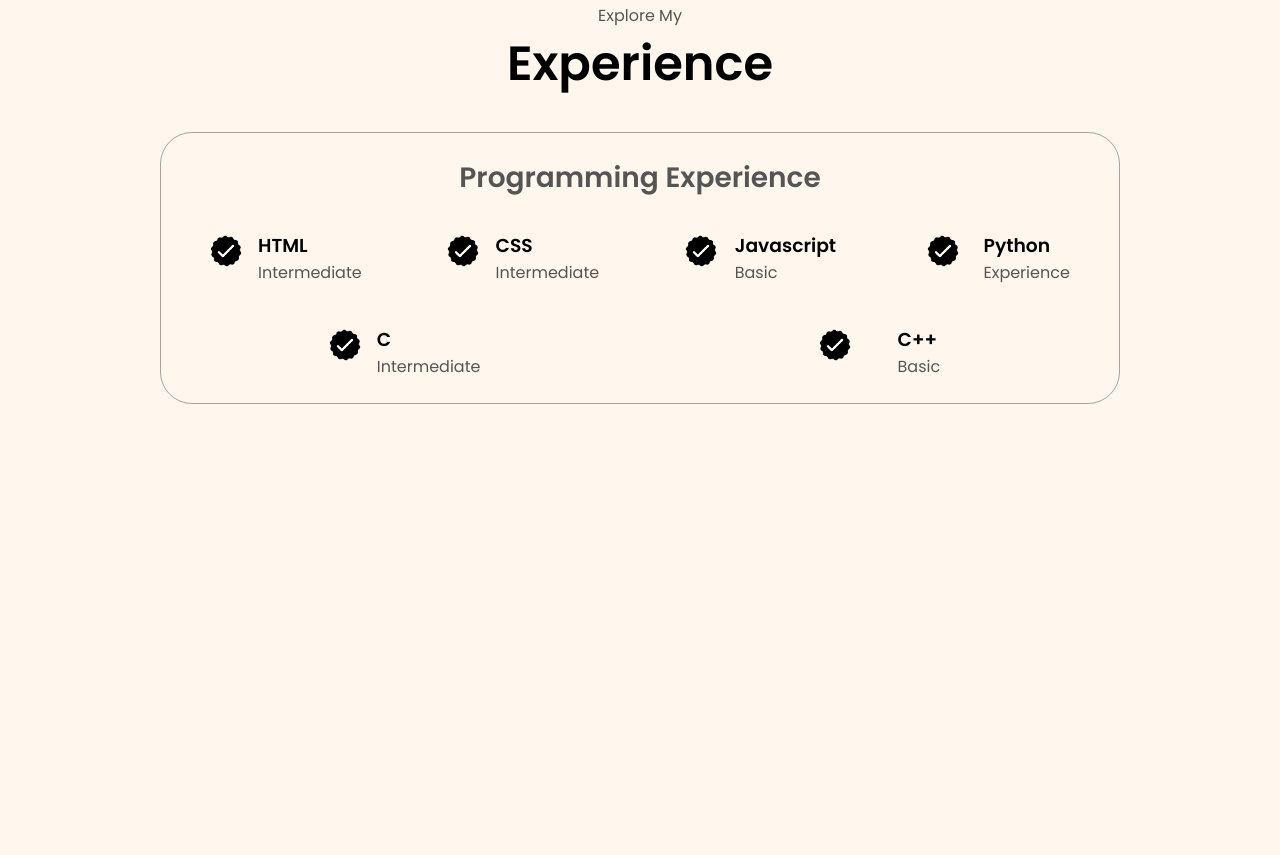
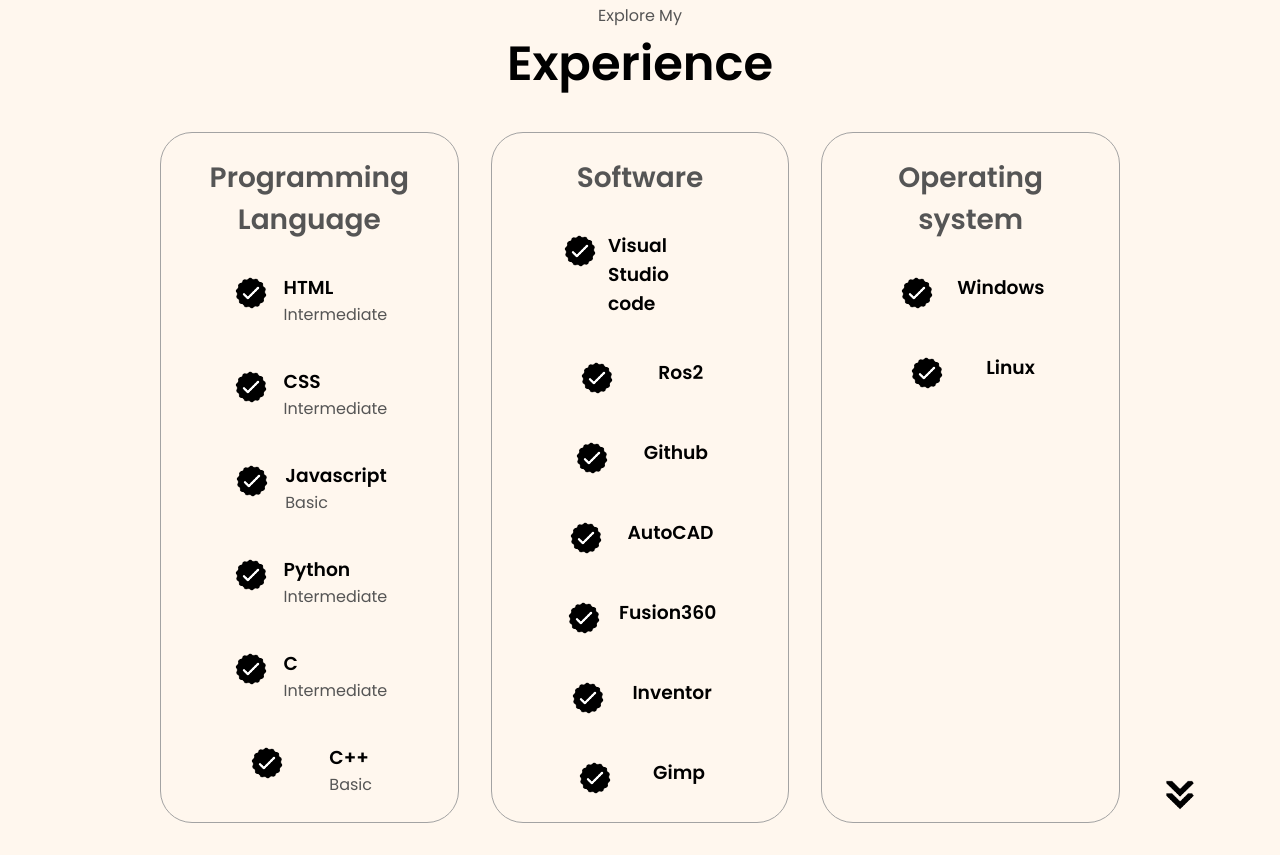
Before and after one commit to XYZdesign/XYZ, a plain HTML site: page index.html in a window 1280 px wide. Shown: the part 1573-2428 px from the top of the page. Before the commit the page ends 2312 px from the top, so only its background shows below. Drawn offline with Linux system fonts and the light colour scheme.

Commit message:
Update index.html

```diff
--- a/index.html
+++ b/index.html
@@ -118,7 +118,7 @@
       <div class="experience__details__container">
         <div class="about__container">
           <div class="details__container">
-            <h2 class="experience__sub__title">Programming Experience</h2>
+            <h2 class="experience__sub__title">Programming Language</h2>
             <div class="article__container">
               <article>
                 <img src="/Assets/checkmark.png" alt="Checkmark icon" class="icon"/>
@@ -148,7 +148,7 @@
                 <img src="/Assets/checkmark.png" alt="Checkmark icon" class="icon"/>
                 <div>
                   <h3>Python</h3>
-                  <p>Experience</p>
+                  <p>Intermediate</p>
                 </div>
               </article>
 
@@ -170,8 +170,124 @@
 
             </div>
           </div>
+        <div class="details__container">
+          <h2 class="experience__sub__title">Software</h2>
+          <div class="article__container">
+            <article>
+              <img
+                  src="./assets/checkmark.png"
+                  alt="Experience icon"
+                  class="icon"
+              />
+              <div>
+                <h3>Visual Studio code</h3>
+              </div>
+            </article>
+
+            <article>
+              <img
+                  src="./assets/checkmark.png"
+                  alt="Experience icon"
+                  class="icon"
+              />
+              <div>
+                <h3>Ros2</h3>
+              </div>
+            </article>
+
+            <article>
+              <img
+                  src="./assets/checkmark.png"
+                  alt="Experience icon"
+                  class="icon"
+              />
+              <div>
+                <h3>Github</h3>
+              </div>
+            </article>
+
+            <article>
+              <img
+                  src="./assets/checkmark.png"
+                  alt="Experience icon"
+                  class="icon"
+              />
+              <div>
+                <h3>AutoCAD</h3>
+              </div>
+            </article>
+
+            <article>
+              <img
+                  src="./assets/checkmark.png"
+                  alt="Experience icon"
+                  class="icon"
+              />
+              <div>
+                <h3>Fusion360</h3>
+              </div>
+            </article>
+
+            <article>
+              <img
+                  src="./assets/checkmark.png"
+                  alt="Experience icon"
+                  class="icon"
+              />
+              <div>
+                <h3>Inventor</h3>
+              </div>
+            </article>
+
+            <article>
+              <img
+                  src="./assets/checkmark.png"
+                  alt="Experience icon"
+                  class="icon"
+              />
+              <div>
+                <h3>Gimp</h3>
+              </div>
+            </article>
+          </div>
+        </div>
+
+        <div class="details__container">
+          <h2 class="experience__sub__title">Operating system</h2>
+          <div class="article__container">
+            <article>
+              <img
+                  src="./assets/checkmark.png"
+                  alt="Experience icon"
+                  class="icon"
+              />
+              <div>
+                <h3>Windows</h3>
+              </div>
+            </article>
+
+            <article>
+              <img
+                  src="./assets/checkmark.png"
+                  alt="Experience icon"
+                  class="icon"
+              />
+              <div>
+                <h3>Linux</h3>
+              </div>
+            </article>
+          </div>
+        </div>
+
+
         </div>
       </div>
+      <img
+        src="./assets/arrow.png"
+        alt="Arrow icon"
+        class="icon arrow"
+        onclick="location.href='./#projects'"
+      />
     </section>
     <script src="/JS/scripts.js"></script>
     </body>
```
